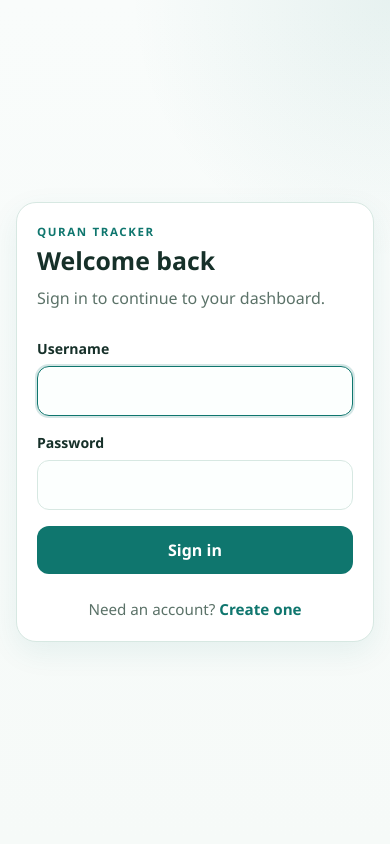
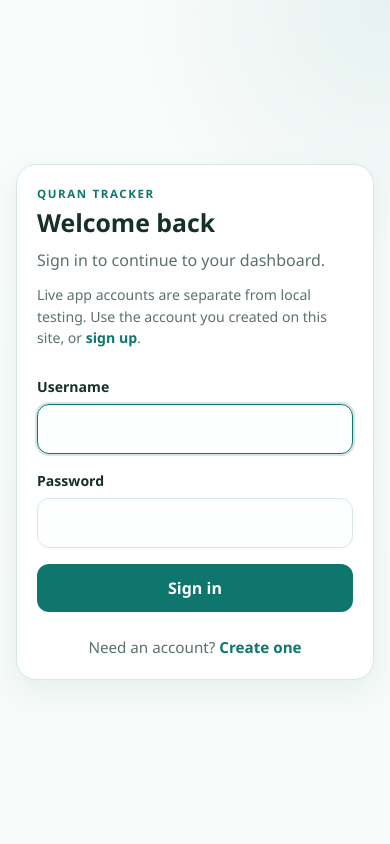
Before and after one commit to khxlid322722/quran-tracker, a Django app: page /login/ in a window 390 px wide. Run offline with Django 5.2, Linux system fonts and the light colour scheme.

Commit message:
Fix production auth, add PWA home screen support, improve mobile UX.
Harden CSRF/cookies for Render, add web app manifest and icon for iOS,
and clarify that live accounts are separate from local dev.

```diff
--- a/core/static/core/css/main.css
+++ b/core/static/core/css/main.css
@@ -27,6 +27,15 @@ body {
     color: var(--text);
     background: var(--bg);
     line-height: 1.5;
+    -webkit-tap-highlight-color: transparent;
+}
+
+@supports (padding: env(safe-area-inset-top)) {
+    body {
+        padding-top: env(safe-area-inset-top);
+        padding-left: env(safe-area-inset-left);
+        padding-right: env(safe-area-inset-right);
+    }
 }
 
 .messages {
@@ -118,6 +127,18 @@ body {
     display: inline-block;
     margin-bottom: 0.75rem;
     font-size: 0.9rem;
+}
+
+.help-note {
+    margin: 0.75rem 0 0;
+    font-size: 0.88rem;
+    color: var(--muted);
+}
+
+.help-note a {
+    color: var(--primary);
+    font-weight: 600;
+    text-decoration: none;
 }
 
 .eyebrow {
--- a/core/templates/base.html
+++ b/core/templates/base.html
@@ -8,7 +8,14 @@
     <meta name="theme-color" content="#0f766e" media="(prefers-color-scheme: light)">
     <meta name="theme-color" content="#0b5f59" media="(prefers-color-scheme: dark)">
     <meta name="description" content="Quran Tracker — log daily reading and track your class progress.">
+    <meta name="mobile-web-app-capable" content="yes">
+    <meta name="apple-mobile-web-app-capable" content="yes">
+    <meta name="apple-mobile-web-app-title" content="Quran Tracker">
+    <meta name="apple-mobile-web-app-status-bar-style" content="default">
     <title>{% block title %}Quran Tracker{% endblock %}</title>
+    <link rel="manifest" href="{% url 'core:manifest' %}">
+    <link rel="icon" href="{% static 'core/img/apple-touch-icon.png' %}" type="image/png">
+    <link rel="apple-touch-icon" href="{% static 'core/img/apple-touch-icon.png' %}">
     <link rel="stylesheet" href="{% static 'core/css/main.css' %}">
 </head>
 <body class="{% block body_class %}{% endblock %}">
--- a/core/templates/core/login.html
+++ b/core/templates/core/login.html
@@ -10,6 +10,7 @@
             <p class="eyebrow">Quran Tracker</p>
             <h1>Welcome back</h1>
             <p class="subtitle">Sign in to continue to your dashboard.</p>
+            <p class="help-note">Live app accounts are separate from local testing. Use the account you created on this site, or <a href="{% url 'core:signup' %}">sign up</a>.</p>
         </div>
 
         {% if form.non_field_errors %}
--- a/core/urls.py
+++ b/core/urls.py
@@ -6,6 +6,7 @@ app_name = 'core'
 
 urlpatterns = [
     path('', views.home, name='home'),
+    path('manifest.webmanifest', views.manifest, name='manifest'),
     path('login/', views.RoleLoginView.as_view(), name='login'),
     path('signup/', views.SignUpView.as_view(), name='signup'),
     path(
--- a/core/views.py
+++ b/core/views.py
@@ -1,7 +1,10 @@
+from pathlib import Path
+
 from django.contrib import messages
 from django.contrib.auth import login
 from django.contrib.auth.views import LoginView, LogoutView
 from django.contrib.auth.mixins import LoginRequiredMixin
+from django.http import FileResponse
 from django.shortcuts import redirect
 from django.urls import reverse_lazy
 from django.utils import timezone
@@ -11,6 +14,13 @@ from django.views.generic import DetailView, FormView, TemplateView
 from .forms import DailyLogForm, SignUpForm
 from .mixins import StudentRequiredMixin, TeacherRequiredMixin
 from .models import DailyLog, User
+
+
+def manifest(request):
+    manifest_path = (
+        Path(__file__).resolve().parent / 'static' / 'core' / 'manifest.webmanifest'
+    )
+    return FileResponse(manifest_path.open('rb'), content_type='application/manifest+json')
 
 
 class RoleLoginView(LoginView):
--- a/render.yaml
+++ b/render.yaml
@@ -4,7 +4,7 @@ services:
     runtime: python
     plan: free
     buildCommand: ./build.sh
-    startCommand: gunicorn quran_tracker.wsgi:application
+    startCommand: gunicorn quran_tracker.wsgi:application --timeout 120 --workers 2 --preload
     envVars:
       - key: DJANGO_DEBUG
         value: "False"
```
Also changed, not shown: quran_tracker/settings.py (+12 -2 lines), core/static/core/img/apple-touch-icon.png (added), core/static/core/manifest.webmanifest (added).
